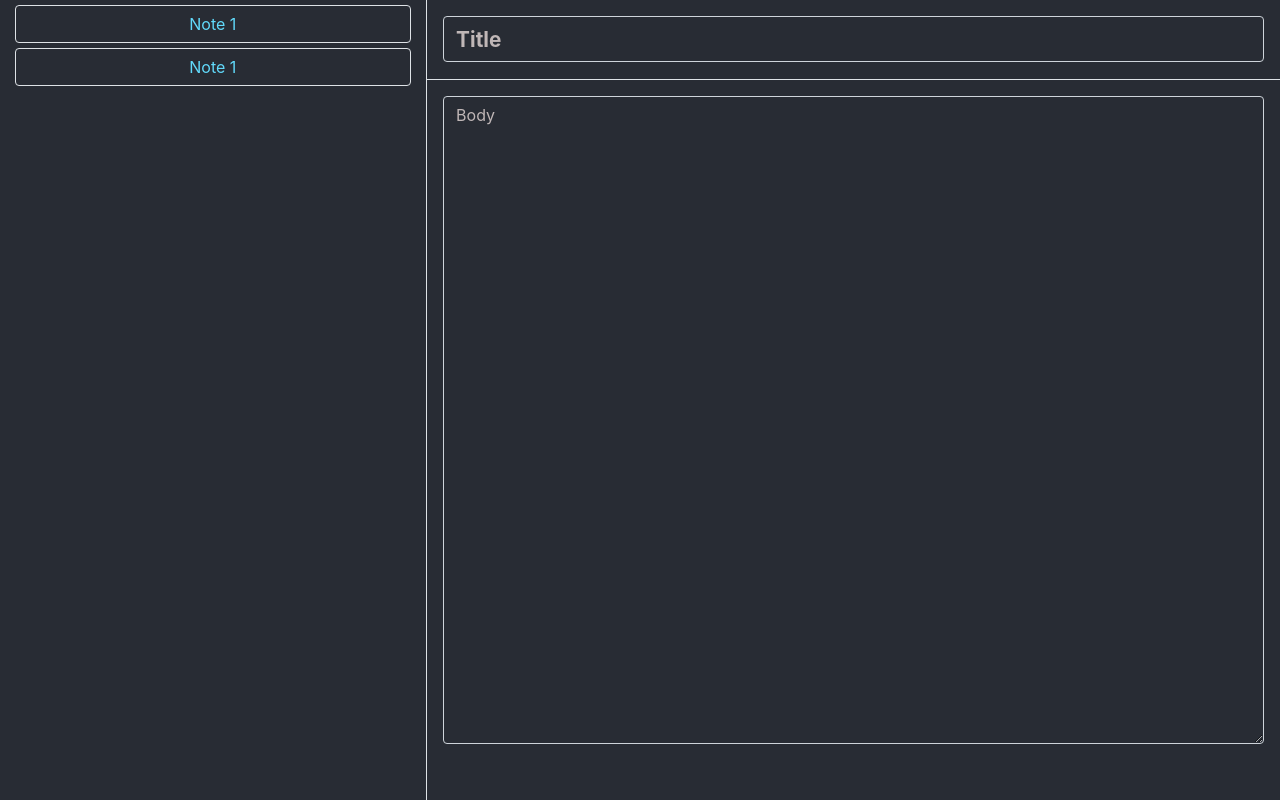
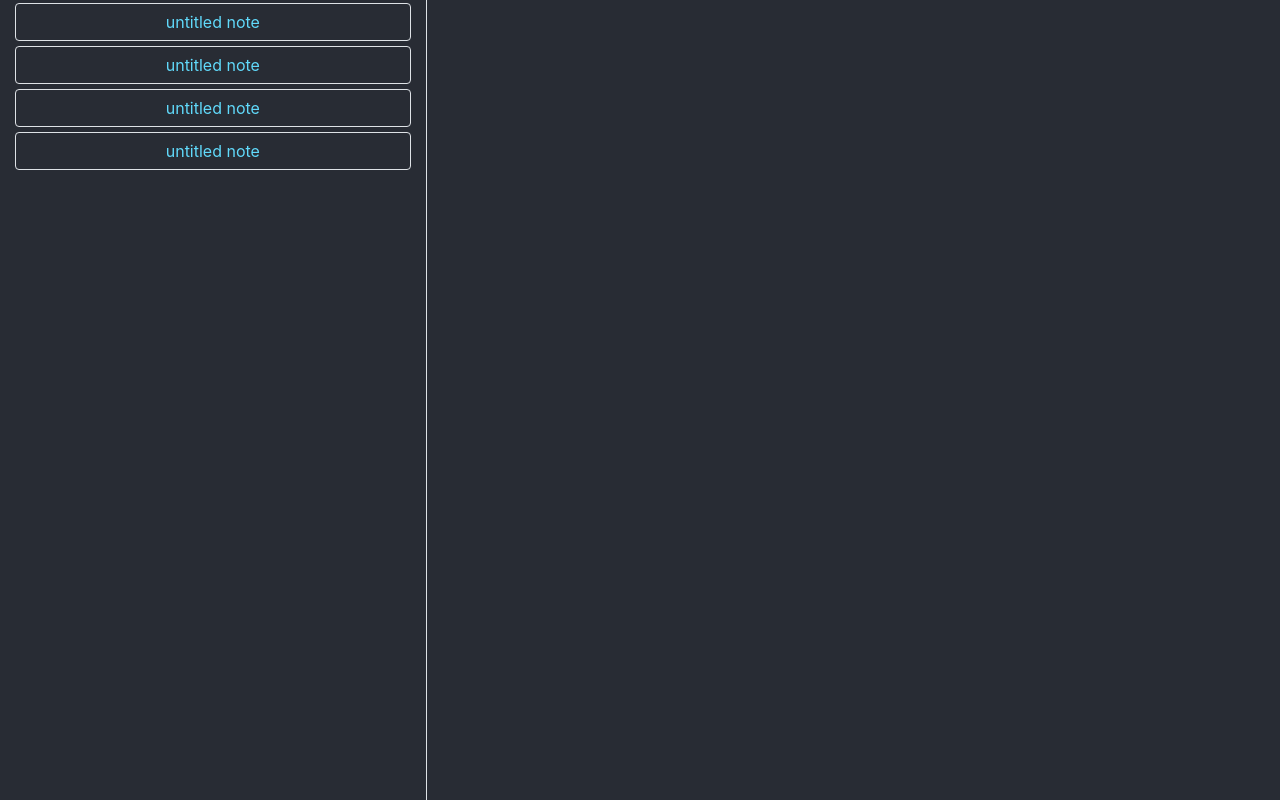
Before and after one commit to bpatel405/my-notes-react-app, a React (Create React App) app: page / in a window 1280 px wide. Built offline with nearby package versions, Linux system fonts and the light colour scheme.

Commit message:
app shows renders again if change in state

```diff
--- a/src/App.js
+++ b/src/App.js
@@ -12,21 +12,50 @@ class App extends Component {
   constructor(props) {
     super(props);
     this.state = {
-      NoteList : [],
-      View : new Note(),
+      NoteList : [new Note(), new Note(), new Note(), new Note()],
+      ActiveIndex : -1
+    }
+  }
+
+  //change current viewing note when onClick
+  handleChangeActiveNote = index => {
+    this.setState({
+      ActiveIndex : index,
+    });
+  }
+
+  //change note title of activeNote
+  handleOnChangeNoteTitle = title => {
+    const ActiveIndex = this.state.ActiveIndex;
+    if (ActiveIndex !== -1) {
+      var notes = this.state.NoteList;
+      notes[ActiveIndex].Title = title;
+      this.setState({NoteList : notes});
+    }
+  }
+
+  //change note body of activeNote
+  handleOnChangeNoteBody = body => {
+    const ActiveIndex = this.state.ActiveIndex;
+    if (ActiveIndex !== -1) {
+      var notes = this.state.NoteList;
+      notes[ActiveIndex].Body = body;
+      this.setState({NoteList : notes});
     }
   }
 
   //Render App
   render() {
+    const ActiveIndex = this.state.ActiveIndex;
+    const activeNote = ActiveIndex !== -1 ? this.state.NoteList[ActiveIndex] : new Note();
     return (
       <div className = 'container-fluid app'>
         <div className = 'row'>
           <div className = 'col-md-4 col-lg-4 col-xl-4 note-panel border-right'>
-            <NotePanel NoteList={this.state.NoteList}/>
+            <NotePanel NoteList={this.state.NoteList} ActiveIndex={this.state.ActiveIndex} changeActiveNote={this.handleChangeActiveNote}/>
           </div>
           <div className = 'col-md-8 col-lg-8 col-xl-8 note-content'>
-            <NoteContent View={this.state.View}/>
+            {ActiveIndex !== -1 ? <NoteContent activeNote={activeNote} handleOnChangeNoteTitle={this.handleOnChangeNoteTitle} handleOnChangeNoteBody={this.handleOnChangeNoteBody}/> : ''}
           </div>
         </div>
       </div>
--- a/src/Note.js
+++ b/src/Note.js
@@ -1,6 +1,6 @@
 class Note {
     constructor() {
-        this.title = "";
+        this.title = "untitled note";
         this.body = "";
     }
 
--- a/src/NoteContent/NoteContent.js
+++ b/src/NoteContent/NoteContent.js
@@ -1,23 +1,41 @@
 import React, { Component } from 'react';
+import Note from '../Note.js';
 import "./note-contenet-style.css";
 
 //testing imports
 import "../test-style.css"
 
+class NoteContent extends Component {
 
-class NoteContent extends Component {
+    onChangeNoteTitle = () => {
+        const title = this.refs.title.value;
+        this.props.handleOnChangeNoteTitle(title);
+    }
+
+    onChangeNoteBody = () => {
+        const body = this.refs.body.value;
+        this.props.handleOnChangeNoteBody(body);
+    }
+
     render() {
+        let note = this.props.activeNote;
         return(
             <div className='fluid-container '>
                 <div className='row border-bottom note-title'>
-                    <input type='text' class='form-control' placeholder='Title'/>
+                    <input type='text' className='form-control' ref='title' placeholder='Title' value={note.Title} onChange={this.onChangeNoteTitle}/>
                 </div>
                 <div className='row note-body'>
-                    <textarea class='form-control' placeholder='Body'></textarea>
+                    <textarea className='form-control' ref='body' placeholder='Body' value={note.Body} onChange={this.onChangeNoteBody}></textarea>
                 </div>
             </div>
         );
     }
 }
 
+NoteContent.defaultProps = {
+    activeNote: new Note(),
+    onChangeNoteTitle: console.log,
+    onChangeNoteBody: console.log,
+}
+
 export default NoteContent;
--- a/src/NotePanel/NotePanel.js
+++ b/src/NotePanel/NotePanel.js
@@ -1,5 +1,4 @@
 import React, { Component } from 'react';
-// import Note from "../Note";
 import "./note-panel-style.css";
 
 //testing imports
@@ -8,17 +7,13 @@ import "../test-style.css"
 class NotePanel extends Component {
     render() {
         const NoteList = this.props.NoteList;
+        const activeIndex = this.props.activeIndex;
+        const changeActiveNote = this.props.changeActiveNote;
         return(
-            <div>
-                <button className = 'border btn note-option'>
-                    Note 1
-                </button>
-                <button className = 'border btn note-option'>
-                    Note 1
-                </button>
+            <div className='note-panel'>
                 {
                     NoteList.map((note, index) => (
-                        <button className = 'border btn note-option' key = {index}>
+                        <button className = {activeIndex === index ? 'border btn note-option active' : 'border btn note-option'} key = {index} onClick={() => changeActiveNote(index)}>
                              {note.Title}
                         </button>
                     ))
@@ -28,4 +23,10 @@ class NotePanel extends Component {
     }
 }
 
+NotePanel.defaultProps = {
+    NoteList : [],
+    activeIndex: -1,
+    changeActiveNote: console.log
+}
+
 export default NotePanel;
--- a/src/NotePanel/note-panel-style.css
+++ b/src/NotePanel/note-panel-style.css
@@ -1,7 +1,12 @@
+.note-panel {
+    overflow: auto;
+}
+
 .note-option {
     color: #61dafb;
     width: 100%;
-    margin-top: 5px;
+    margin-top: 2.5px;
+    margin-bottom: 2.5px;
 }
 
 .note-option:hover, .note-option:focus, .note-option.active, .open>.dropdown-toggle.note-option {
```
Also changed, not shown: 1 other file (tests, documents, lock files or other folders).
